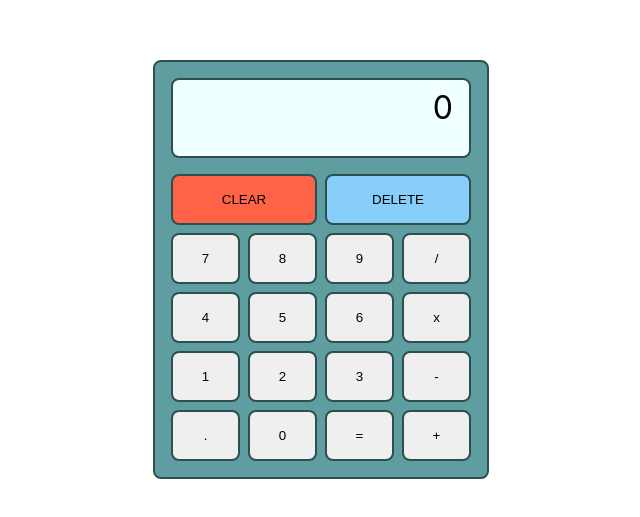
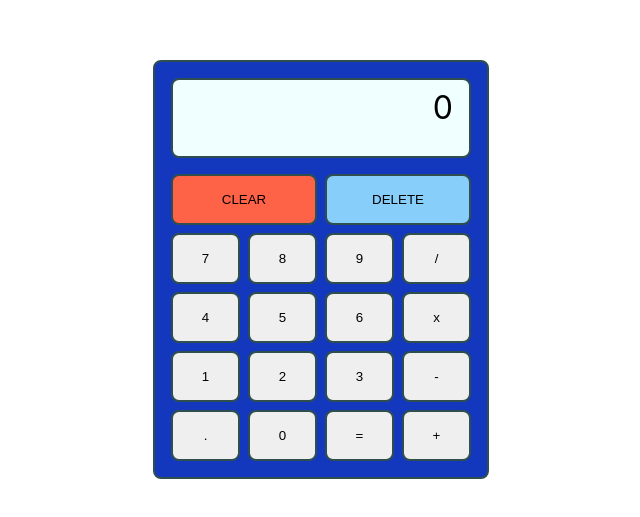
Before and after one commit to PapaZrix/calculator, a plain HTML site: page index.html in a window 1280 px wide. Shown: the part 139-656 px from the top of the page, without its empty margins (319-959 px from the left). Drawn offline with Linux system fonts and the light colour scheme.

Commit message:
Change background color of calculator frame

```diff
--- a/styles.css
+++ b/styles.css
@@ -20,7 +20,7 @@ body {
 }
 
 .calculator {
-    background-color: cadetblue;
+    background-color: #1338BE;
     width: 300px;
     padding: 16px;
     border: 2px solid darkslategrey;
```
